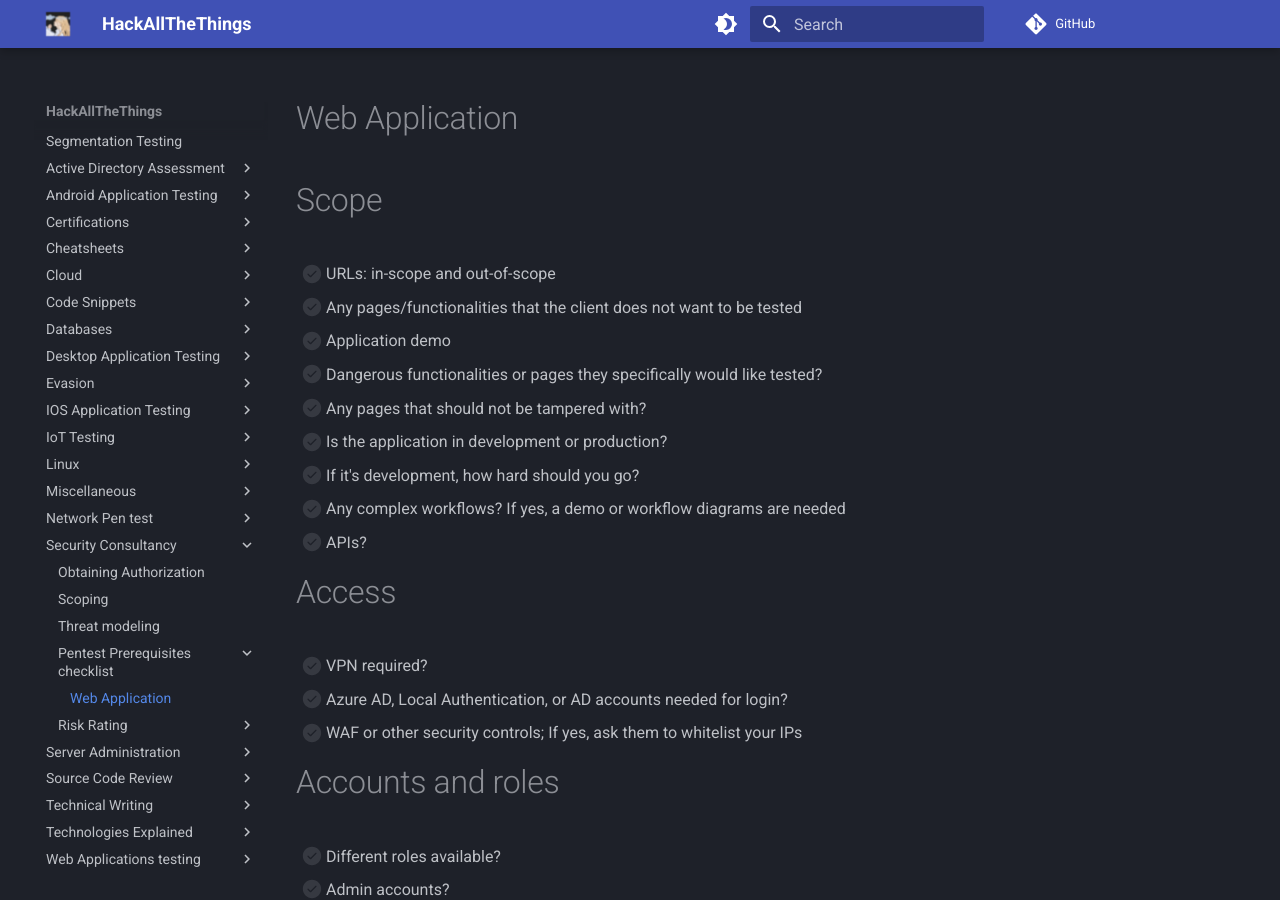
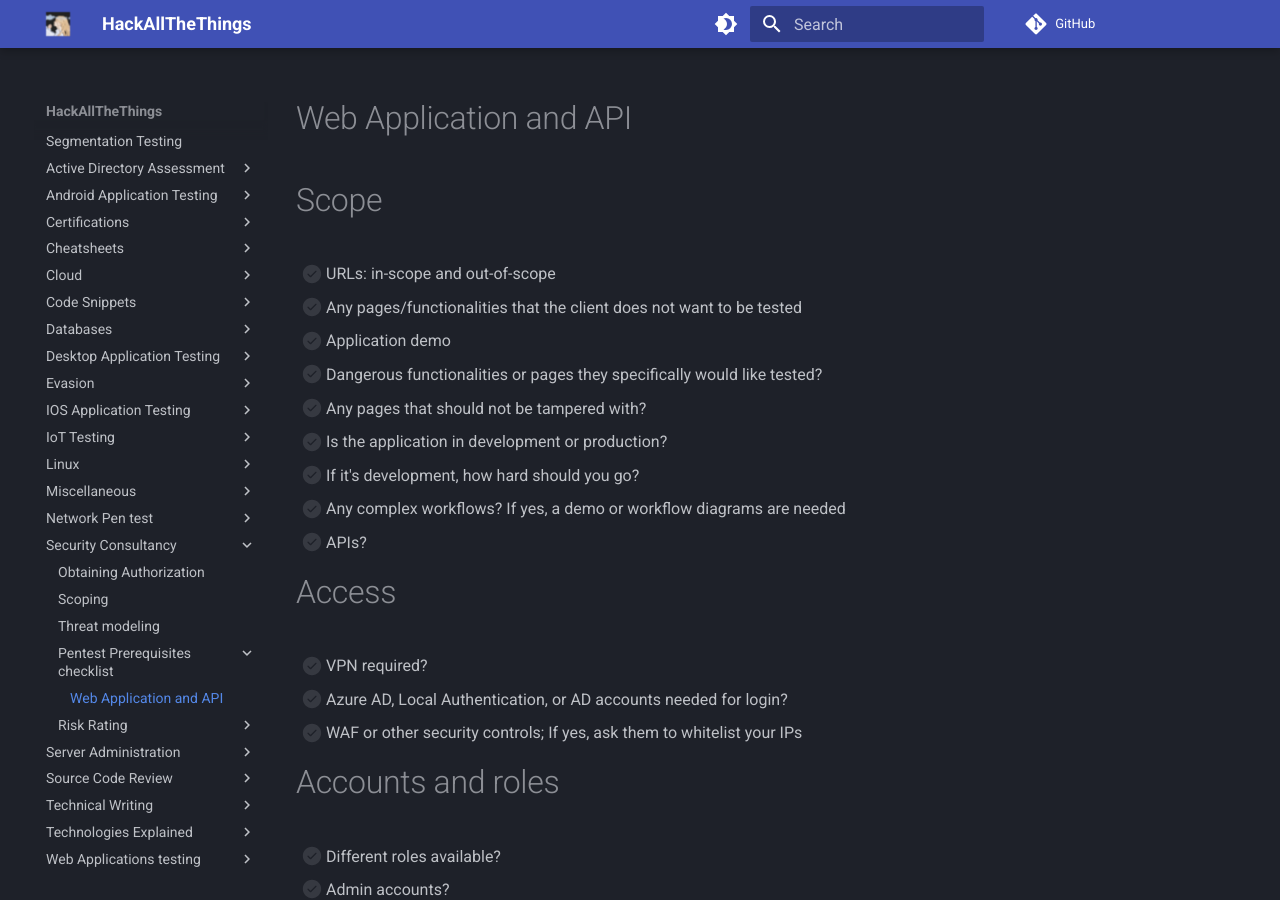
Before and after one commit to akenofu/HackAllTheThings, an MkDocs documentation site: the page built from docs/Security Consultancy/Pentest Prerequisites checklist/Web Application and API.md, in a window 1280 px wide and 900 px high. Built offline with MkDocs 1.6.1 and Material for MkDocs 9.7.7, drawn with Linux system fonts in a browser that asks for light colours; comment, search, counter and statistics services are not loaded.

Commit message:
Fixed formatting

```diff
--- a/docs/Security Consultancy/Pentest Prerequisites checklist/Web Application and API.md
+++ b/docs/Security Consultancy/Pentest Prerequisites checklist/Web Application and API.md
@@ -1,4 +1,4 @@
-# Web Application
+# Web Application and API
 # Scope
 - [ ] URLs: in-scope and out-of-scope
 - [ ] Any pages/functionalities that the client does not want to be tested
```
Also changed, not shown: docs/.obsidian/workspace.json.
